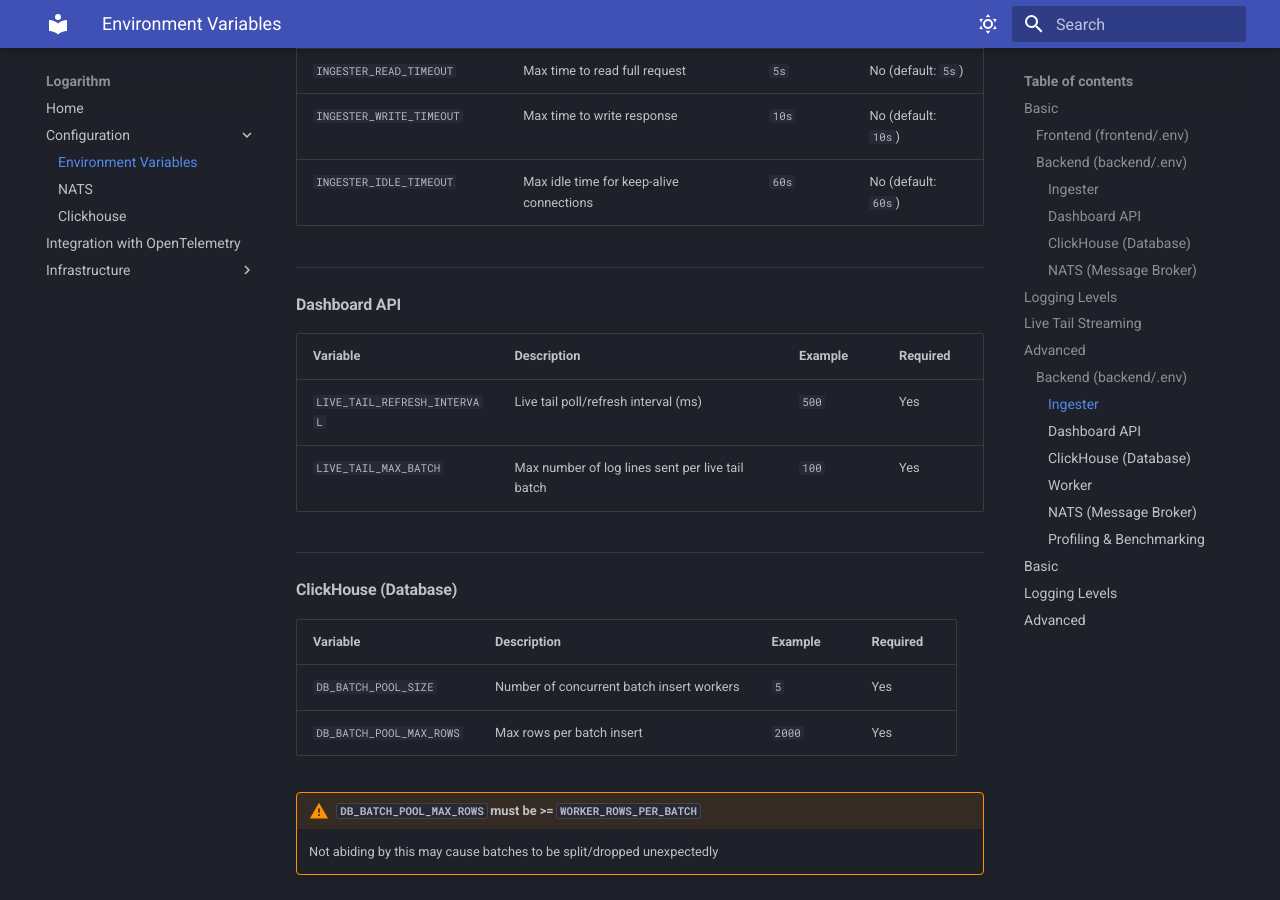
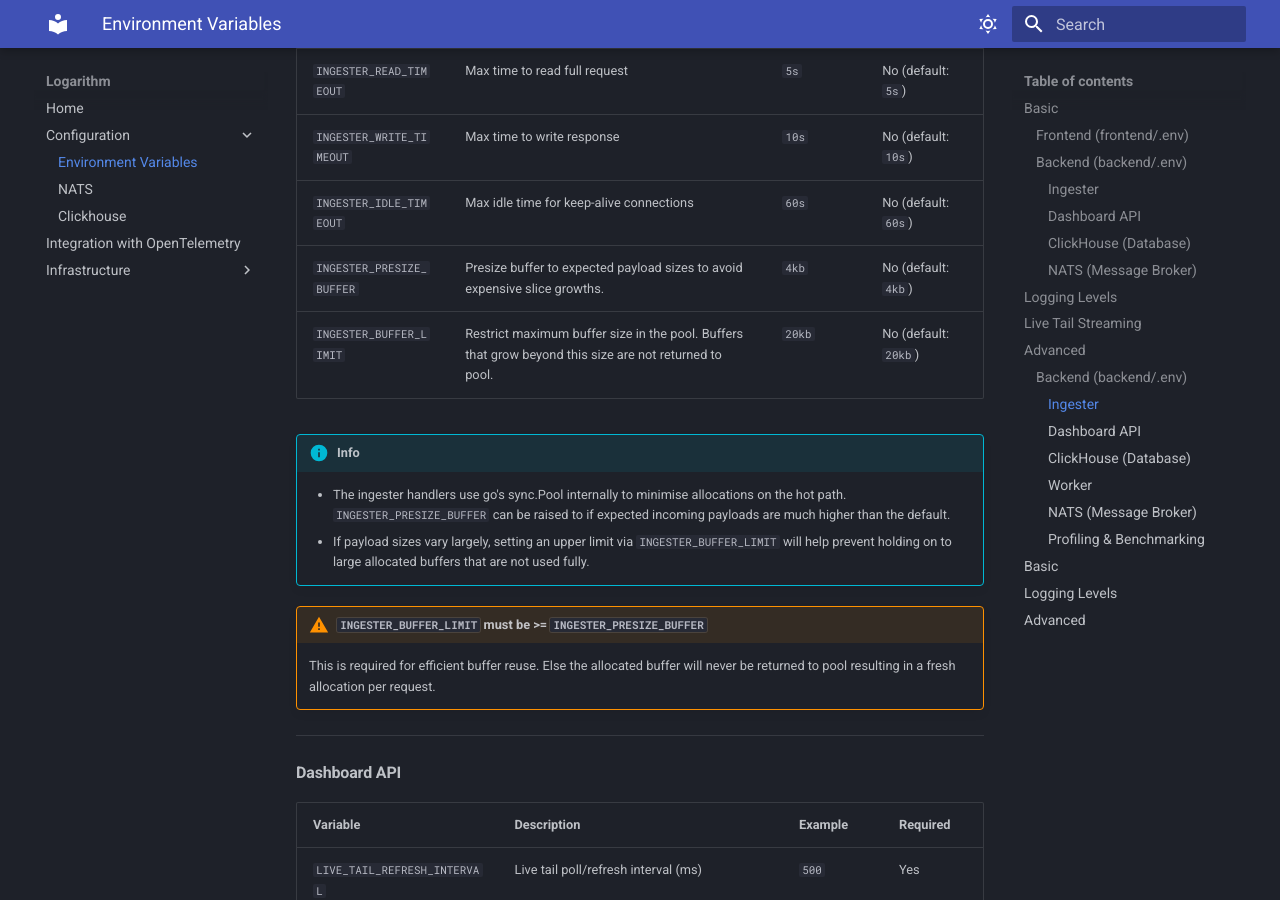
Before and after one commit to Eddrick-23/Logarithm, an MkDocs documentation site: the page built from docs/docs/environment.md, in a window 1280 px wide and 900 px high, scrolled down 3334 px. Built offline with MkDocs 1.6.1 and Material for MkDocs 9.7.7, drawn with Linux system fonts in a browser that asks for light colours.

Commit message:
feat: add env documentation for INGESTER_PRESIZE_BUFFER and INGESTER_BUFFER_LIMIT

```diff
--- a/docs/docs/environment.md
+++ b/docs/docs/environment.md
@@ -98,6 +98,15 @@
 | `INGESTER_READ_TIMEOUT` | Max time to read full request | `5s` | No (default: `5s`) |
 | `INGESTER_WRITE_TIMEOUT` | Max time to write response | `10s` | No (default: `10s`) |
 | `INGESTER_IDLE_TIMEOUT` | Max idle time for keep-alive connections | `60s` | No (default: `60s`) |
+| `INGESTER_PRESIZE_BUFFER` | Presize buffer to expected payload sizes to avoid expensive slice growths. | `4kb` | No (default: `4kb`) |
+| `INGESTER_BUFFER_LIMIT` | Restrict maximum buffer size in the pool. Buffers that grow beyond this size are not returned to pool. | `20kb` | No (default: `20kb`) |
+
+!!! Info
+    - The ingester handlers use go's sync.Pool internally to minimise allocations on the hot path. `INGESTER_PRESIZE_BUFFER` can be raised to if expected incoming payloads are much higher than the default.
+    - If payload sizes vary largely, setting an upper limit via `INGESTER_BUFFER_LIMIT` will help prevent holding on to large allocated buffers that are not used fully.
+
+!!! warning "`INGESTER_BUFFER_LIMIT` must be >= `INGESTER_PRESIZE_BUFFER`"
+    This is required for efficient buffer reuse. Else the allocated buffer will never be returned to pool resulting in a fresh allocation per request.
 
 ---
 
```
